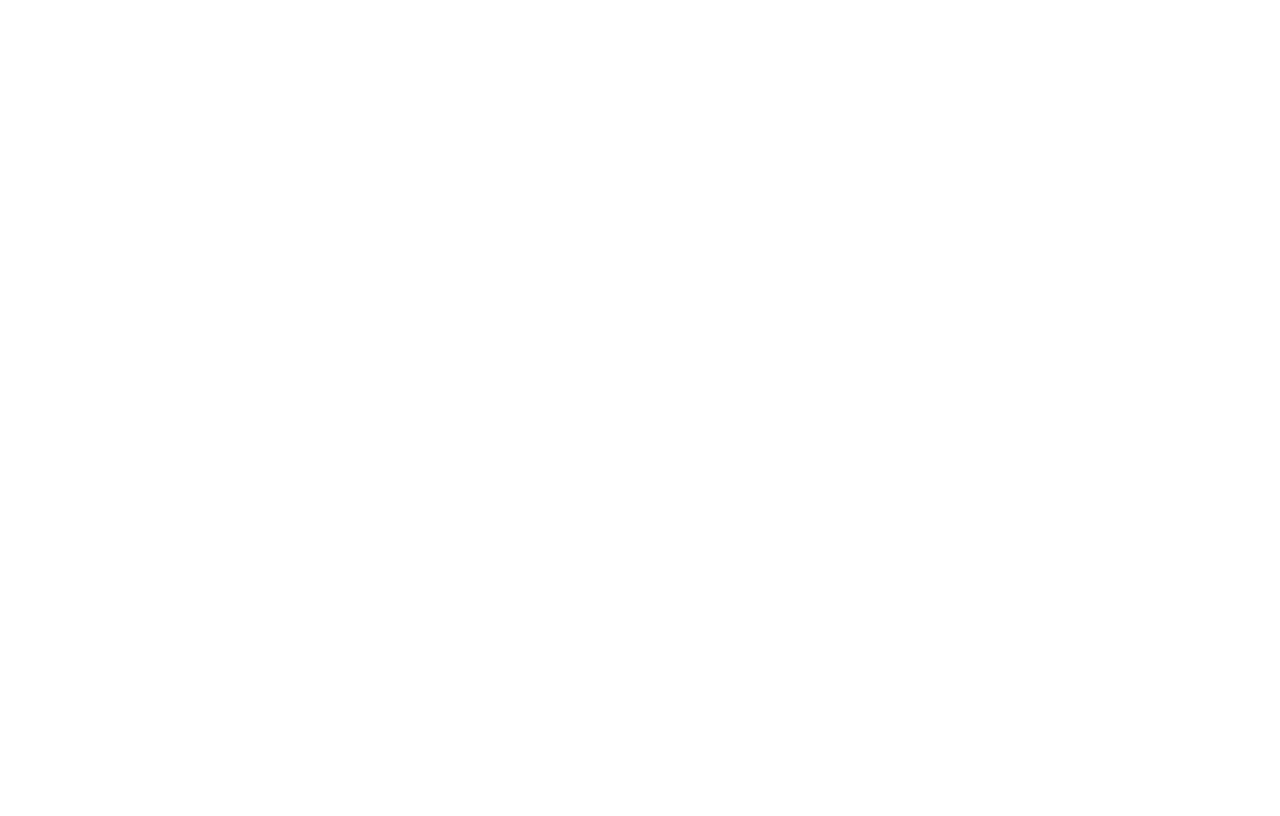
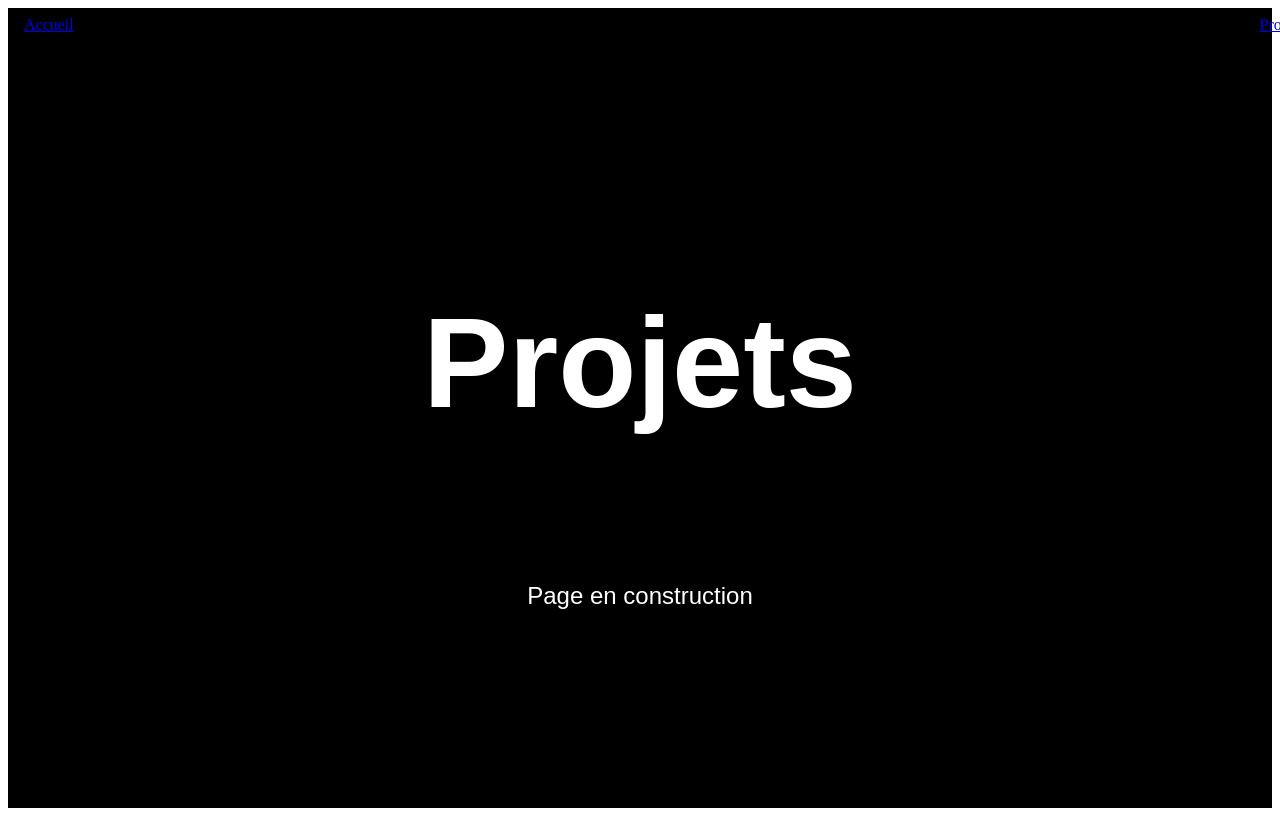
Before and after one commit to ONEmanLAW/Hugo-Culot-Portfolio-2026, a Nuxt app: page /projects in a window 1280 px wide. Before the commit this address had no page. Built offline with nearby package versions, Linux system fonts and the light colour scheme.

Commit message:
Added projects vue juste to fixed deploiment

```diff
--- /dev/null
+++ b/app/pages/projects.vue
@@ -0,0 +1,52 @@
+<template>
+  <main class="projects-page">
+    <nav>
+      <NuxtLink to="/">Accueil</NuxtLink>
+      <NuxtLink to="/projects">Projets</NuxtLink>
+    </nav>
+
+    <section class="projects-hero">
+      <h1>Projets</h1>
+      <p>Page en construction</p>
+    </section>
+  </main>
+</template>
+
+<style scoped>
+.projects-page {
+  min-height: 100vh;
+  background: black;
+  color: white;
+}
+
+nav {
+  position: fixed;
+  top: 0;
+  left: 0;
+  width: 100%;
+  z-index: 100;
+  padding: 16px 24px;
+  display: flex;
+  justify-content: space-between;
+}
+
+.projects-hero {
+  min-height: 100vh;
+  display: flex;
+  flex-direction: column;
+  align-items: center;
+  justify-content: center;
+  gap: 16px;
+  text-align: center;
+}
+
+.projects-hero h1 {
+  font-size: 128px;
+  font-family: "Bebas Neue", sans-serif;
+}
+
+.projects-hero p {
+  font-size: 24px;
+  font-family: "Space Grotesk", sans-serif;
+}
+</style>
```
